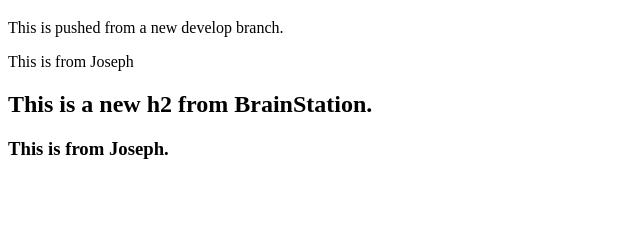
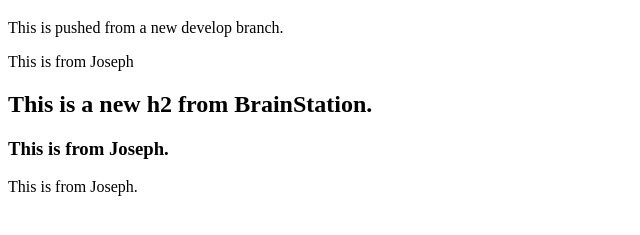
Before and after one commit to musicjoeyoung/gitflow-demo2, a plain HTML site: page index.html in a window 1280 px wide. Shown: the part 87-322 px from the top of the page, without its empty margins (0-640 px from the left). Drawn offline with Linux system fonts and the light colour scheme.

Commit message:
made a footer - Joseph

```diff
--- a/index.html
+++ b/index.html
@@ -13,5 +13,6 @@
     <p>This is from Joseph</p>
     <h2>This is a new h2 from BrainStation.</h2>
     <h3>This is from Joseph.</h3>
+    <footer>This is from Joseph.</footer>
   </body>
 </html>
```
